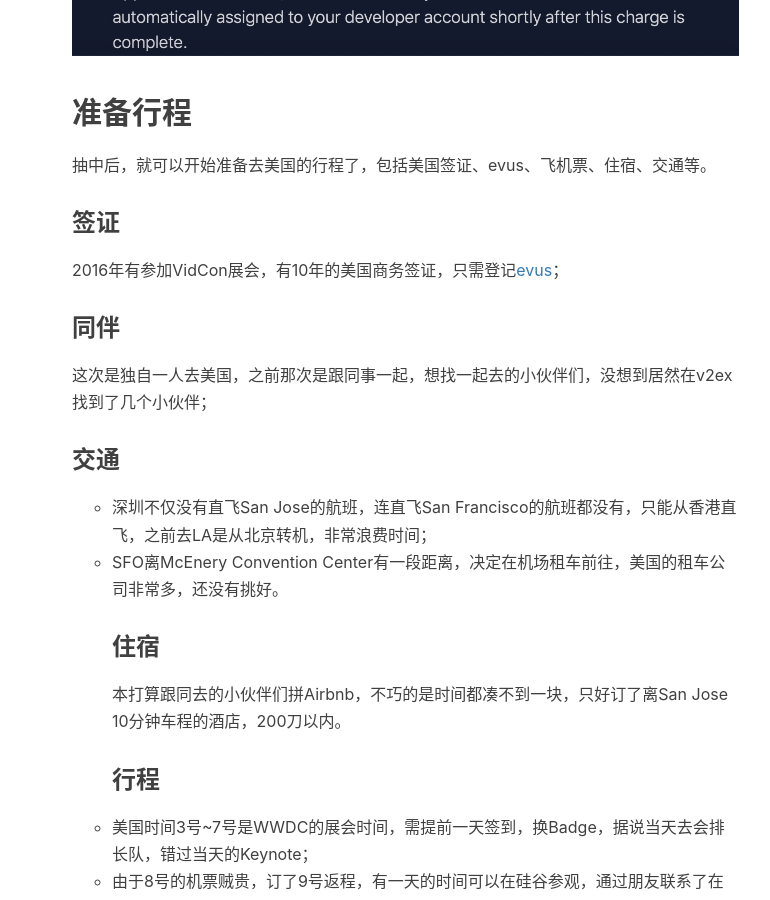
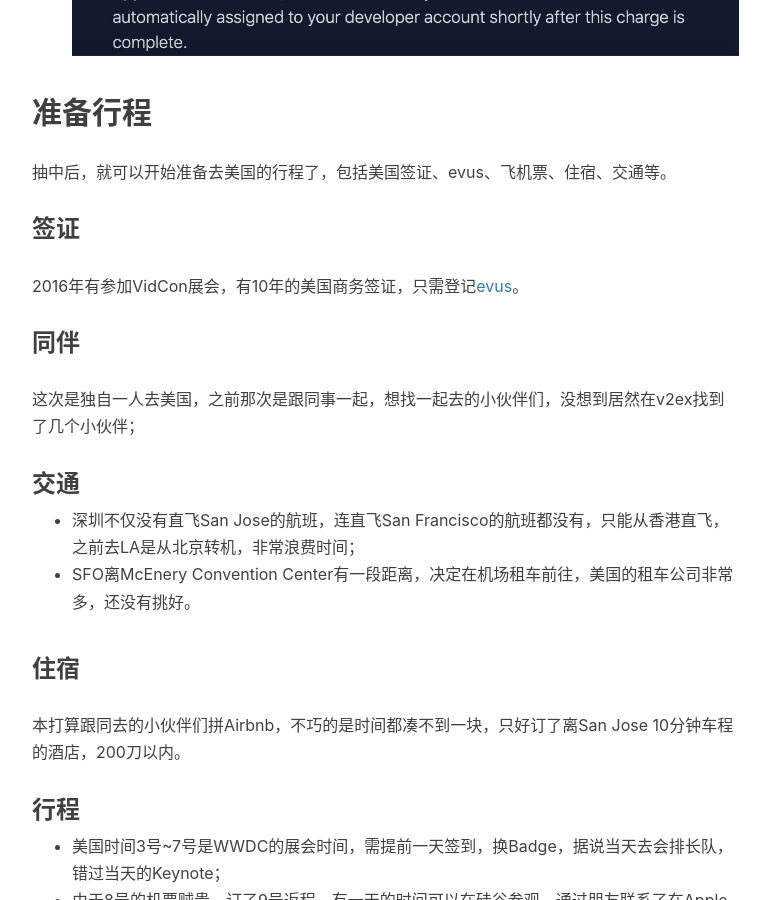
Before and after one commit to jackwuwei/jackwuwei.github.io, a Jekyll site: the page built from _posts/2019-04-05-wwdc-2019-ticket.markdown, in a window 1280 px wide and 900 px high, scrolled down 1509 px. Shown: the whole window, without its empty margins (233-1003 px from the left). Built offline with Jekyll 4.4.1, drawn with Linux system fonts in a browser that asks for light colours; nearby versions of some CDN libraries; comment, search, counter and statistics services are not loaded.

```diff
--- a/_posts/2019-04-05-wwdc-2019-ticket.markdown
+++ b/_posts/2019-04-05-wwdc-2019-ticket.markdown
@@ -14,19 +14,26 @@ tags:
 1. 收到邀请邮件的开发者账号才能有资格购买门票，如果非开发者账号也想参加的话，需提前注册好开发者账号；
 2. 点开邮件里的链接，完成开发者账号的登录，完善一些信息，最重要的是信用卡，要支持Visa和Mastercard；
 3. 坐等开奖，报名截止结束后的一天开始随机抽取门票，抽中的结果是从你的信用卡里扣走1599刀，同时会收到一封邮件。![WWDC email](/img/wwdc-email.jpg)
+
 ## 准备行程
 抽中后，就可以开始准备去美国的行程了，包括美国签证、evus、飞机票、住宿、交通等。
+
 ### 签证
-2016年有参加VidCon展会，有10年的美国商务签证，只需登记[evus](https://www.evus.gov/evus/)；
+2016年有参加VidCon展会，有10年的美国商务签证，只需登记[evus](https://www.evus.gov/evus/)。
+
 ### 同伴
 这次是独自一人去美国，之前那次是跟同事一起，想找一起去的小伙伴们，没想到居然在v2ex找到了几个小伙伴；
+
 ### 交通
 * 深圳不仅没有直飞San Jose的航班，连直飞San Francisco的航班都没有，只能从香港直飞，之前去LA是从北京转机，非常浪费时间；
 * SFO离McEnery Convention Center有一段距离，决定在机场租车前往，美国的租车公司非常多，还没有挑好。
+
 ### 住宿
 本打算跟同去的小伙伴们拼Airbnb，不巧的是时间都凑不到一块，只好订了离San Jose 10分钟车程的酒店，200刀以内。
+
 ### 行程
 * 美国时间3号~7号是WWDC的展会时间，需提前一天签到，换Badge，据说当天去会排长队，错过当天的Keynote；
 * 由于8号的机票贼贵，订了9号返程，有一天的时间可以在硅谷参观，通过朋友联系了在Apple工作的朋友，可以去Infinite Loop打卡。
+
 ## 后续
 参加WWDC的见闻我会及时更新，期待那天快点到来吧！
```
